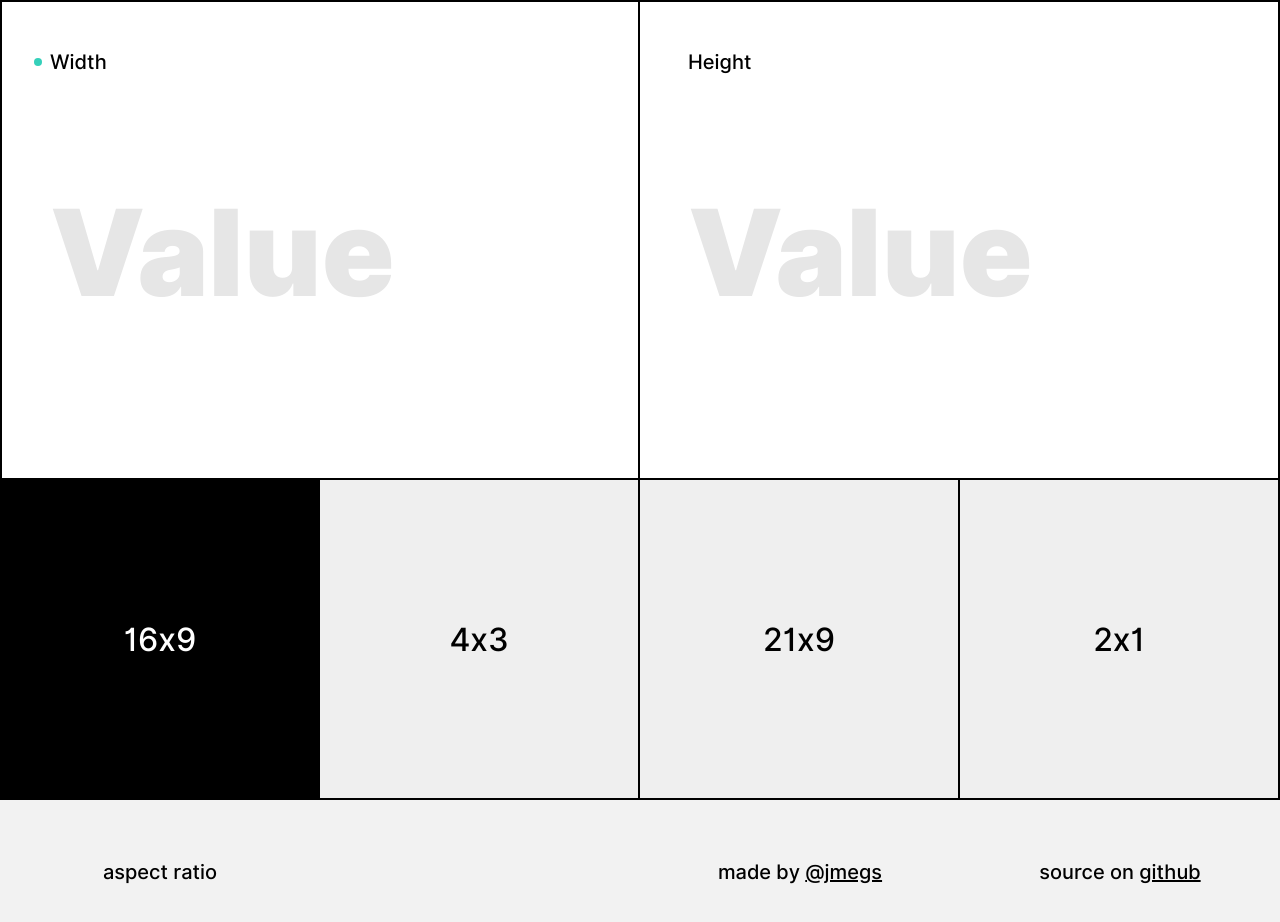
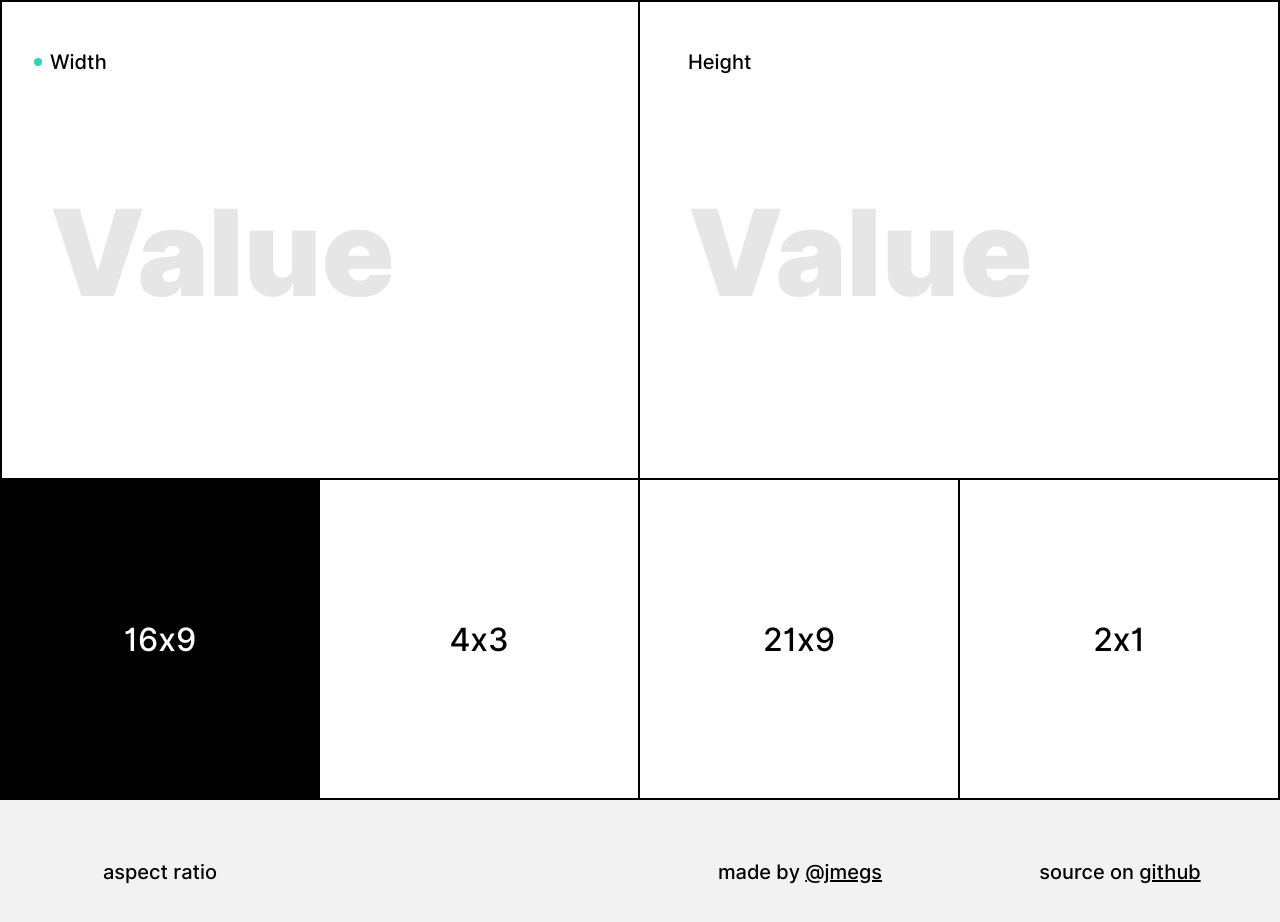
Before and after one commit to plainspace/aspect-ratio, a Next.js app: page / in a window 1280 px wide. Shown: the top 922 px of the page. Built offline with nearby package versions, Linux system fonts and the light colour scheme.

Commit message:
fix background-color bug

```diff
--- a/styles/style.scss
+++ b/styles/style.scss
@@ -110,6 +110,7 @@ input[type='number']::-webkit-outer-spin-button {
   grid-column: span 1;
   padding: 24px;
   border: 2px solid black;
+  background: white;
   border-top: 1px;
   font-weight: 500;
   font-size: 32px;
```
